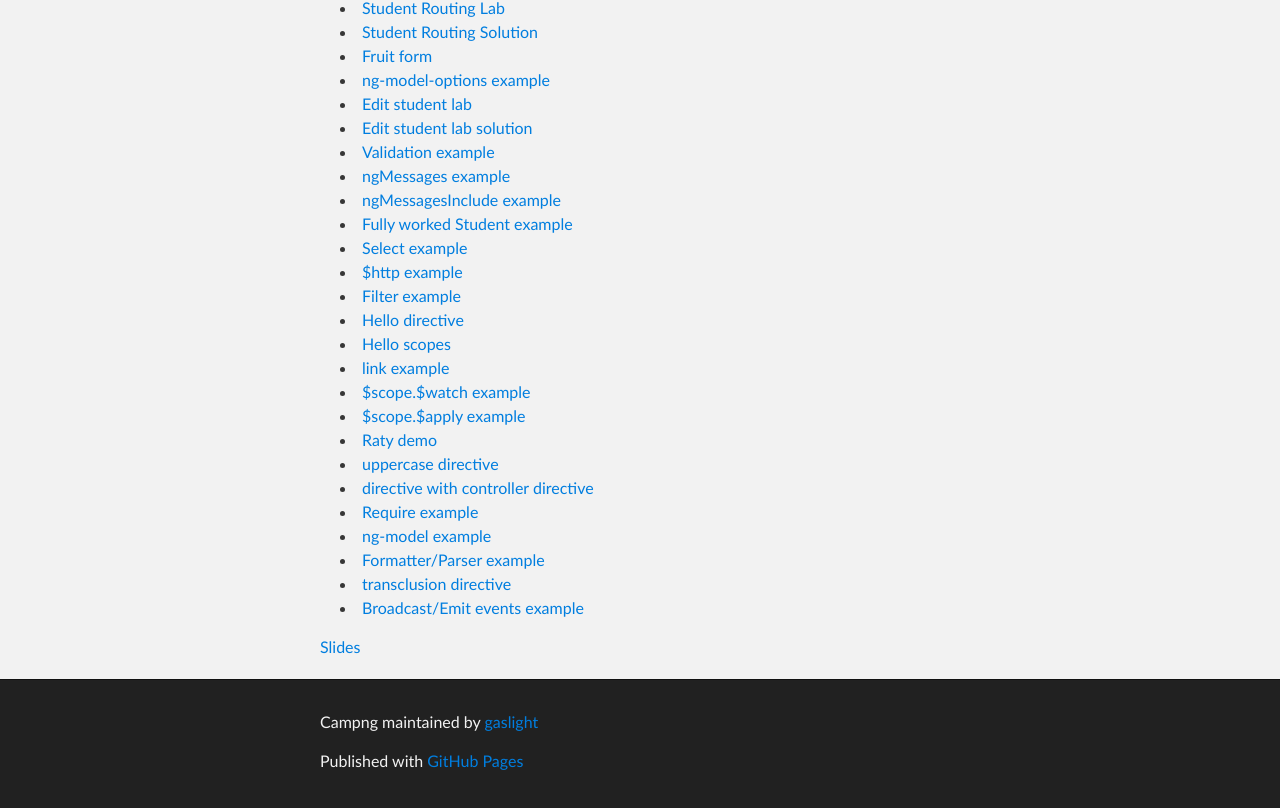
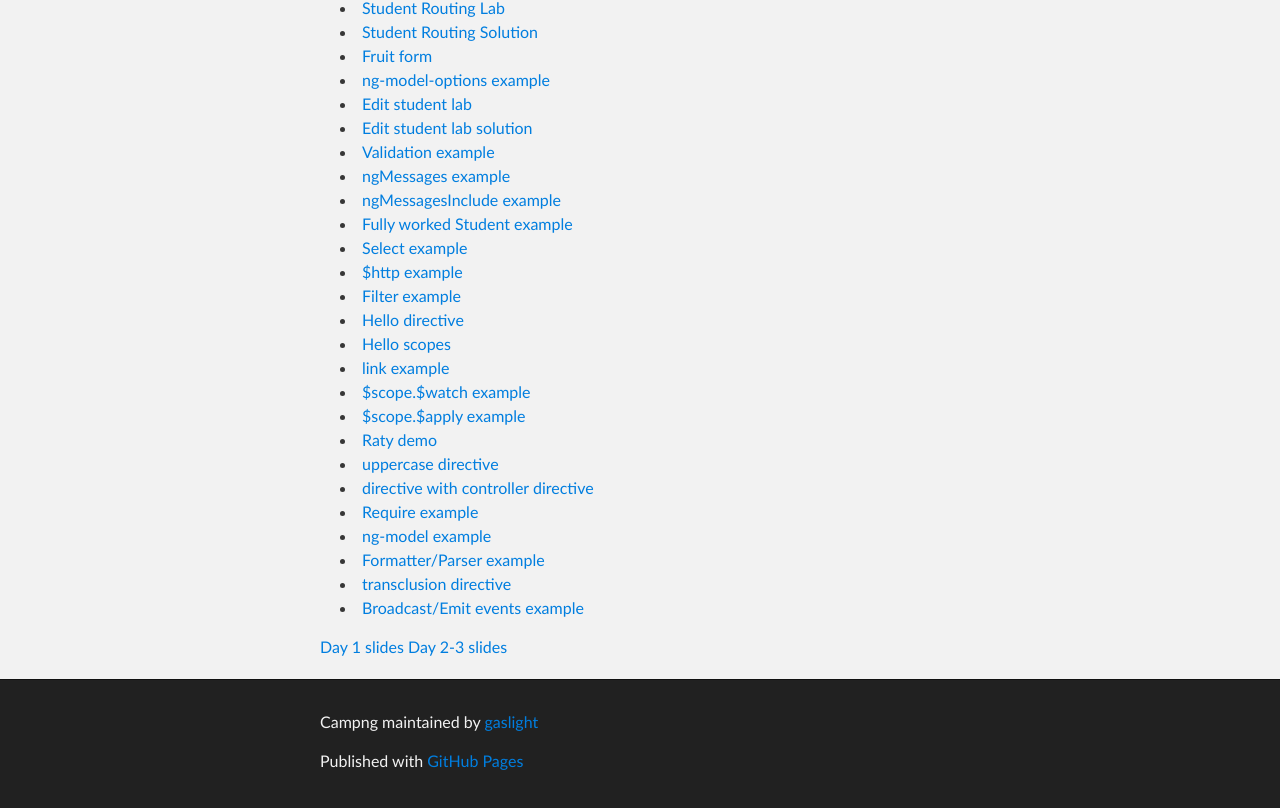
Before and after one commit to launchscout/campng, a plain HTML site: page index.html in a window 1280 px wide. Shown: the part 639-1447 px from the top of the page. Drawn offline with Linux system fonts and the light colour scheme.

Commit message:
more slides

```diff
--- a/index.html
+++ b/index.html
@@ -38,7 +38,7 @@
   <li><a href="http://jsbin.com/caxuq/10/edit">ng-repeat example</a></li>
   <li><a href="http://jsbin.com/gorop/8/edit">ng-model example</a><a href="https://gist.github.com/superchris/dd82255fde13bed69d15">(gist)</a></li>
   <li><a href="http://jsbin.com/celuk/7/edit">ng-click example</a></li>
-  <li><a href="http://jsbin.com/caxuq/12/edit">Simple student lab solution</a><a href="https://gist.github.com/superchris/38862dd2270f5212bd8e">(gist)</a></li>
+  <li><a href="http://jsbin.com/caxuq/12">Simple student lab solution</a><a href="https://gist.github.com/superchris/38862dd2270f5212bd8e">(gist)</a></li>
   <li><a href="http://jsbin.com/xibez/7/edit">Show/Hide Example<a></li>
   <li><a href="http://jsbin.com/tomap/3/edit">Avatar example</a></li>
   <li><a href="http://jsbin.com/kucusa/2/edit">Fun with scopes</a></li>
@@ -74,7 +74,8 @@
   <li><a href="http://jsbin.com/gist/9967849">transclusion directive</a></li>
   <li><a href="http://jsbin.com/wasemu/2/edit">Broadcast/Emit events example</a></li>
 </ul>
-<a href="slides.pdf">Slides</a>
+<a href="day1.pdf">Day 1 slides</a>
+<a href="CampNG_advanced.pdf">Day 2-3 slides</a>
       </section>
     </div>
 
```
Also changed, not shown: 2 other files.
